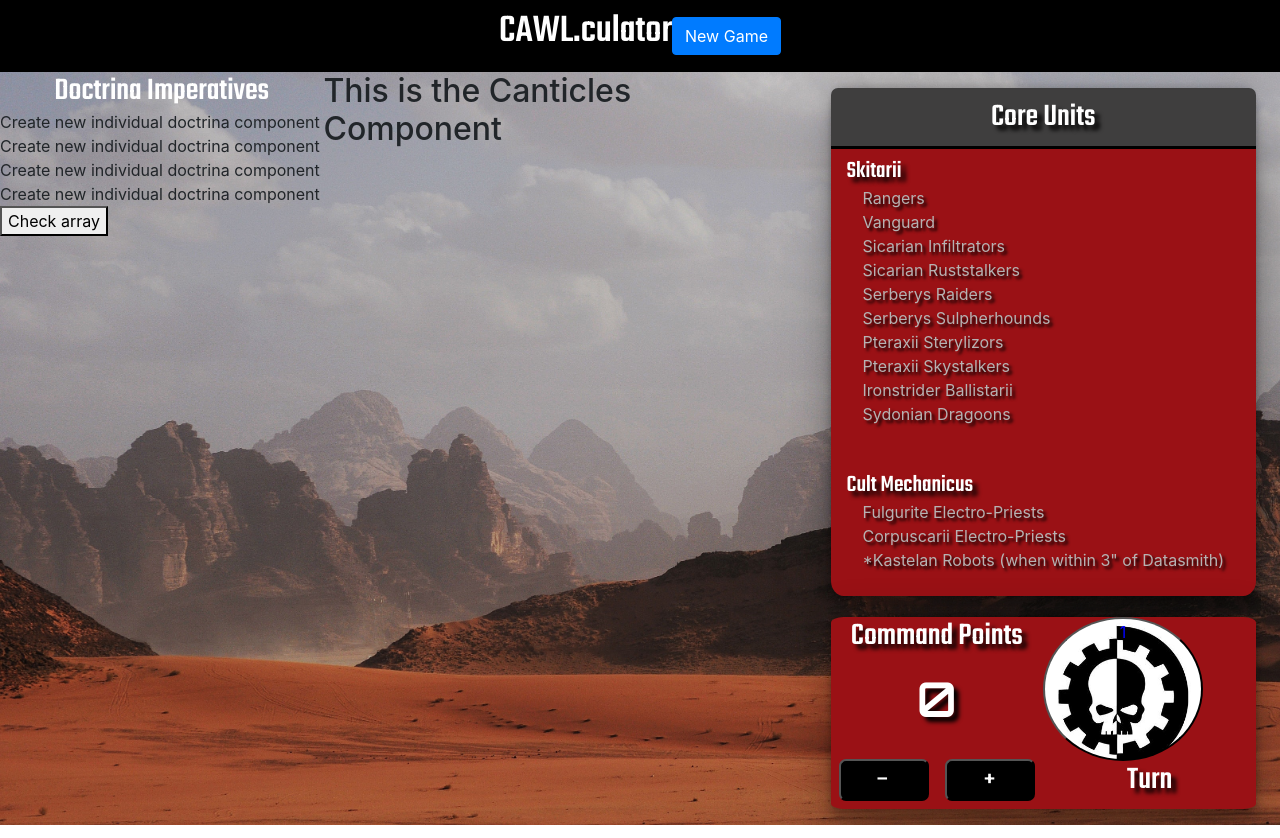
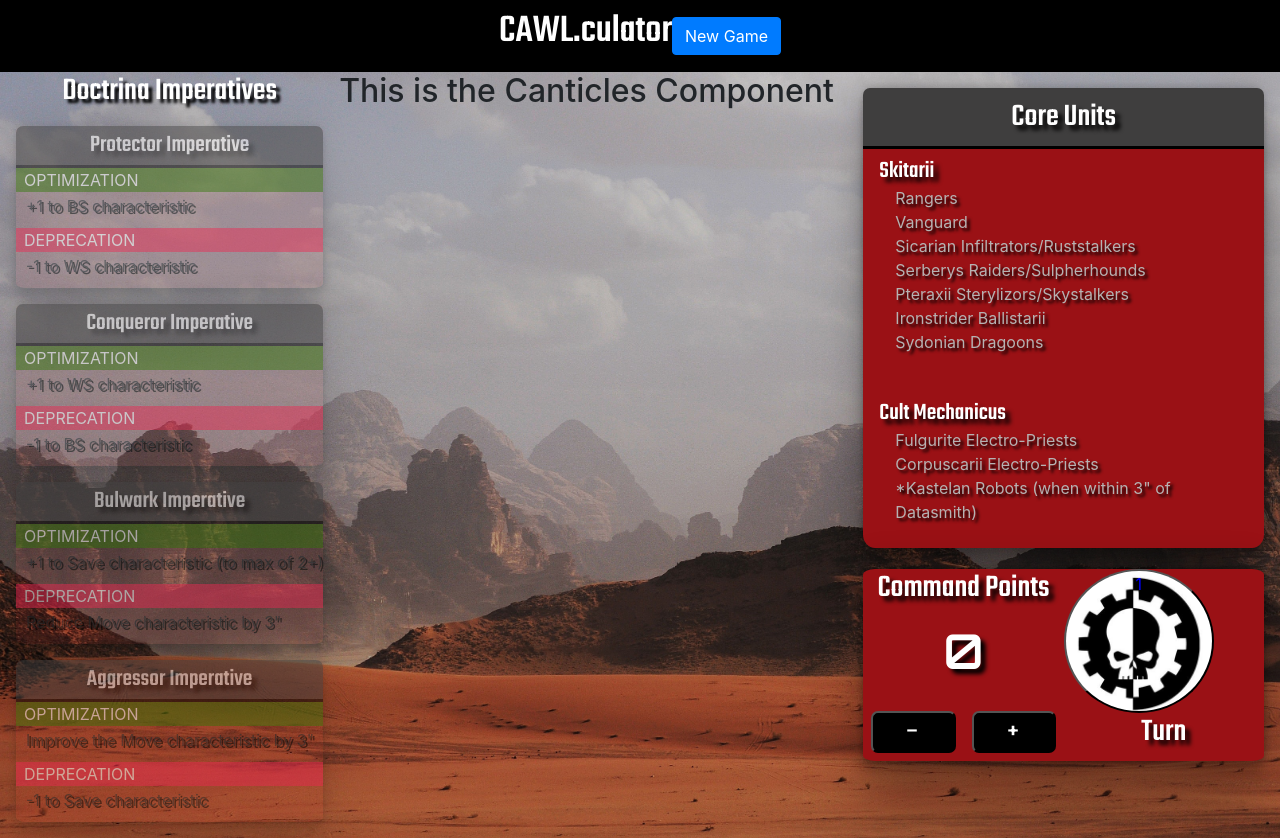
Before and after one commit to rKrenzke/AdMech-40k-App, a React (Create React App) app: page / in a window 1280 px wide. Both pictures are taken after a click on the element "Mars". Built offline with nearby package versions, Linux system fonts and the light colour scheme.

Commit message:
reworked doctrinas and added display component

```diff
--- a/src/App.css
+++ b/src/App.css
@@ -10,4 +10,5 @@
 
 .leftSide{
   display: flex;
+  width: 70%;
 }
--- a/src/App.js
+++ b/src/App.js
@@ -1,6 +1,6 @@
 import './App.css';
 import {useState} from 'react';
-import Doctrinas from './Components/Doctrinas';
+import Doctrinas from './Components/Doctrinas/Doctrinas';
 import Canticles from './Components/Canticles/Canticles';
 import Core from './Components/Core_Units/Core';
 import forgeWorldArray from './CodexArrays/ForgeWorlds';
--- a/src/CodexArrays/Doctrina.js
+++ b/src/CodexArrays/Doctrina.js
@@ -1,29 +1,29 @@
 const ImperativeArray = [
     {
         name: "Protector Imperative",
-        optimization: "Improve the BS characteristic of models in the unit by 1",
-        deprecation: "Reduce the WS characteristic of models in the unit by 1",
+        optimization: "+1 to BS characteristic",
+        deprecation: "-1 to WS characteristic",
         wasUsed: false,
         isActive: false
     },
     {
         name: "Conqueror Imperative",
-        optimization: "Improve the WS characteristic of models in the unit by 1",
-        deprecation: "Reduce the BS characteristic of models in the unit by 1",
+        optimization: "+1 to WS characteristic",
+        deprecation: "-1 to BS characteristic",
         wasUsed: false,
         isActive: false
     },
     {
         name: "Bulwark Imperative",
-        optimization: "Improve the Save characteristic of models in this unit by 1 (to max of 2+)",
-        deprecation: "Reduce the Move characteristic of models in this unit by 3\"",
+        optimization: "+1 to Save characteristic (to max of 2+)",
+        deprecation: "Reduce Move characteristic by 3\"",
         wasUsed: false,
         isActive: false
     },
     {
         name: "Aggressor Imperative",
-        optimization: "Improve the Move characteristic of models in this unit by 3\"",
-        deprecation: "Reduce the Save characteristic of models in this unit by 1",
+        optimization: "Improve the Move characteristic by 3\"",
+        deprecation: "-1 to Save characteristic",
         wasUsed: false,
         isActive: false
     }
--- a/src/Components/Core_Units/Core.js
+++ b/src/Components/Core_Units/Core.js
@@ -1,7 +1,7 @@
 import React from "react";
 import styles from "./Core.module.css";
 
-const skitariiCore = ["Rangers", "Vanguard", "Sicarian Infiltrators", "Sicarian Ruststalkers", "Serberys Raiders", "Serberys Sulpherhounds", "Pteraxii Sterylizors", "Pteraxii Skystalkers", "Ironstrider Ballistarii", "Sydonian Dragoons"];
+const skitariiCore = ["Rangers", "Vanguard", "Sicarian Infiltrators/Ruststalkers", "Serberys Raiders/Sulpherhounds", "Pteraxii Sterylizors/Skystalkers", "Ironstrider Ballistarii", "Sydonian Dragoons"];
 const cultMechanicusCore = ["Fulgurite Electro-Priests", "Corpuscarii Electro-Priests", "*Kastelan Robots (when within 3\" of Datasmith)"];
 
 const Core = () => {
--- a/src/Components/Core_Units/Core.module.css
+++ b/src/Components/Core_Units/Core.module.css
@@ -18,7 +18,7 @@
 }
 
 .box {
-margin: 1rem;
+  margin: 1rem;
   box-shadow: rgba(0, 0, 0, 0.25) 0px 54px 55px,
     rgba(0, 0, 0, 0.12) 0px -12px 30px, rgba(0, 0, 0, 0.12) 0px 4px 6px,
     rgba(0, 0, 0, 0.17) 0px 12px 13px, rgba(0, 0, 0, 0.09) 0px -3px 5px;
--- a/src/Styles/Doctrina.css
+++ b/src/Components/Doctrinas/Doctrina.css
@@ -6,17 +6,13 @@
     margin: 1rem;
 }
 
-.main{
-    /* background-image: url(../assets/doctrina_background.jpg); */
-    background-size: cover;
-    width: 40%;
-}
 
 .main h2{
     font-family: 'Teko', sans-serif;
     color: white;
     margin: 0 auto;
     text-align: center;
+    text-shadow: 4px 4px 3px black;
 }
 
 .optimization{
--- /dev/null
+++ b/src/Components/Doctrinas/DoctrinaView.js
@@ -0,0 +1,17 @@
+import styles from "./DoctrinaView.module.css";
+
+const DoctrinaView = (props) => {
+  return (
+    <div className={styles.box}>
+      <h4 className={styles.header}>{props.name}</h4>
+      <div className={styles.body}>
+        <p className={styles.opt}>OPTIMIZATION</p>
+        <p>{props.opt}</p>
+        <p className={styles.dep}>DEPRECATION</p>
+        <p>{props.dep}</p>
+      </div>
+    </div>
+  );
+};
+
+export default DoctrinaView;
--- /dev/null
+++ b/src/Components/Doctrinas/DoctrinaView.module.css
@@ -0,0 +1,54 @@
+.box {
+  margin: 1rem;
+  box-shadow: rgba(0, 0, 0, 0.25) 0px 54px 55px,
+    rgba(0, 0, 0, 0.12) 0px -12px 30px, rgba(0, 0, 0, 0.12) 0px 4px 6px,
+    rgba(0, 0, 0, 0.17) 0px 12px 13px, rgba(0, 0, 0, 0.09) 0px -3px 5px;
+  background-color: rgba(154, 17, 21, 0.2);
+  border-radius: 3%;
+  opacity: .5;
+
+}
+
+.box p {
+  margin: 0;
+}
+
+.box p:nth-child(2), .box p:nth-child(4){
+  padding: 2px 0 10px 10px;
+  text-shadow: 2px 2px black;
+}
+
+.body{
+  margin: 0;
+  /* padding: .5rem; */
+}
+.box:hover {
+  background-color: rgba(154, 17, 21, 1);
+  opacity: 1;
+  color: white;
+}
+
+.header {
+  font-family: "Teko", sans-serif;
+  color: white;
+  text-shadow: 5px 5px 4px black;
+  background-color: rgb(63, 62, 62);
+  padding: 5px;
+  border-radius: 7px 7px 0px 0px;
+  text-align: center;
+  border-bottom: 3px solid black;
+  margin: 0;
+}
+
+
+.opt {
+  background-color: rgb(57, 109, 6);
+  color: white;
+  padding-left: .5rem;
+}
+
+.dep {
+  background-color: rgb(231, 36, 75);
+  color: white;
+  padding-left: .5rem;
+}
--- a/src/Components/Doctrinas.js
+++ b/src/Components/Doctrinas/Doctrinas.js
@@ -1,7 +1,7 @@
 import React, { useState } from "react";
-import { Card } from "react-bootstrap";
-import "../Styles/Doctrina.css";
-import imperativeArray from "../CodexArrays/Doctrina";
+import DoctrinaView from './DoctrinaView';
+import './Doctrina.css';
+import imperativeArray from '../../CodexArrays/Doctrina';
 
 const Doctrinas = () => {
   const [imperatives, setImperatives] = useState(imperativeArray);
@@ -11,18 +11,14 @@
 
   const displayImperatives = imperatives.map((doctrina) => {
     return (
-      <div>Create new individual doctrina component </div>
+      <DoctrinaView name={doctrina.name} opt={doctrina.optimization} dep={doctrina.deprecation}/>
     );
   });
 
-  const checkImpArray = () => {
-    console.log(imperatives);
-  };
   return (
     <div className="main">
       <h2>Doctrina Imperatives</h2>
       {displayImperatives}
-      <button onClick={checkImpArray}>Check array</button>
     </div>
   );
 };
--- a/src/Components/Legend/Legend.js
+++ b/src/Components/Legend/Legend.js
@@ -3,7 +3,6 @@
 
 const Legend = (props) => {
   const [commandPoints, setCommandPoints] = useState(0);
-  console.log(commandPoints);
 
   const increasePointHandler = () => {
     setCommandPoints(prevState => {
```
